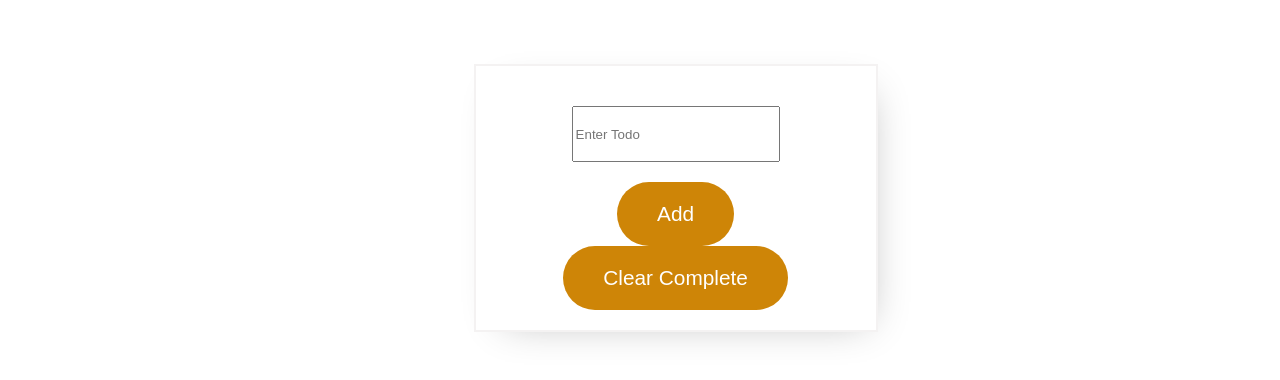
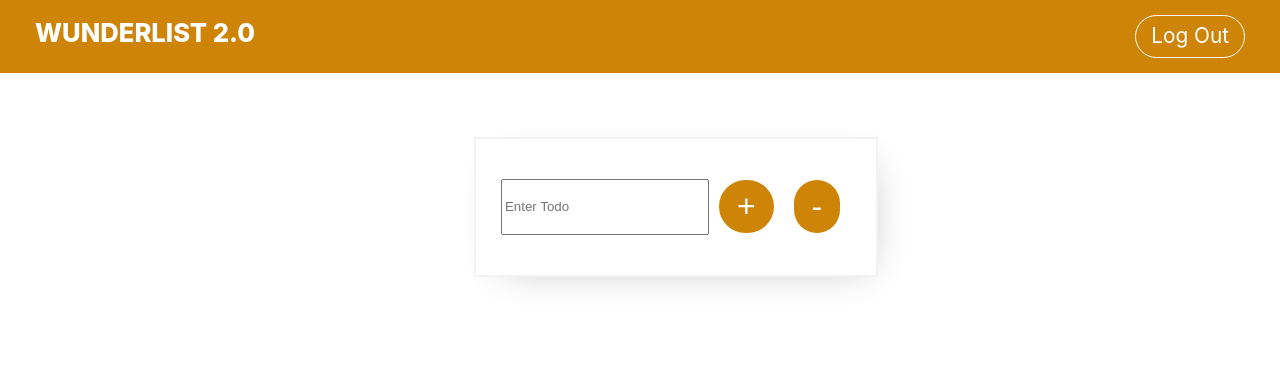
Before and after one commit to bw-wunderlist/bw-wunderlist-FE, a React (Create React App) app: page /todo in a window 1280 px wide. Shown: the top 380 px of the page. Built offline with nearby package versions, Linux system fonts and the light colour scheme.

Commit message:
styled todo

```diff
--- a/package.json
+++ b/package.json
@@ -5,8 +5,10 @@
   "dependencies": {
     "axios": "^0.18.0",
     "bootstrap": "^4.3.1",
+    "moment": "^2.24.0",
     "react": "^16.8.6",
     "react-bootstrap": "^1.0.0-beta.8",
+    "react-datetime-picker": "^2.3.0",
     "react-dom": "^16.8.6",
     "react-redux": "^7.0.2",
     "react-router": "^5.0.0",
--- /dev/null
+++ b/src/Components/Navbar/NavBar.css
@@ -0,0 +1,30 @@
+.nav{
+    display: flex;
+    justify-content: space-between;
+    padding: 15px 35px;
+    background: rgb(206, 133, 7);
+}
+h2{
+    font-size: 1.6rem;
+    font-weight: 800;
+    text-transform: uppercase;
+    color: #fff;
+    margin-top: 5px;
+}
+
+
+.logout{
+    font-size: 1.3rem;
+    text-decoration: none;
+    color: #fff;
+    border: 1px solid #fff;
+    padding: 10px 15px;
+    border-radius: 30px;
+    cursor: pointer;
+}
+
+
+.logout:hover{
+    color: #000;
+    border: 1px solid #000;
+}
--- /dev/null
+++ b/src/Components/Navbar/Navbar.js
@@ -0,0 +1,18 @@
+import React from "react";
+import './NavBar.css'
+import {Link} from 'react-router-dom';
+
+
+class NavBar extends React.Component {
+    render() {
+        return(
+            <div className="nav">
+                <h2>Wunderlist 2.0</h2>
+                <Link className="logout" to="/">Log Out</Link>
+            </div>
+        )
+    }
+}
+
+
+export default NavBar;
--- a/src/Components/Todo/Form.js
+++ b/src/Components/Todo/Form.js
@@ -2,6 +2,7 @@
 import {connect} from "react-redux";
 import {add, clear} from '../actions/actions'
 import Axios from "axios";
+import './Todo.css'
 
 
 
@@ -37,8 +38,9 @@
    }
     render(){
       return(
-         <div>
-            <form onSubmit={(e) => e.preventDefault()}>
+         <div className="form-bg">
+            <form className="newform" onSubmit={(e) => e.preventDefault()}>
+            <div className="todo-bg">
                   <input
                      value={this.state.input}
                      placeholder="Enter Todo"
@@ -50,8 +52,11 @@
                         }
                      }}
                   />
-               <button onClick={() => this.addHandler()}>Add</button>
-               <button onClick={() => this.clearCompleted()}>Clear Complete</button>
+                  <div className="btn-b">
+                     <button className="btn2" onClick={() => this.addHandler()}>+</button>
+                     <button className="btn2" onClick={() => this.clearCompleted()}>-</button>
+                  </div>
+               </div>
             </form>
          </div>
       )
--- a/src/Components/Todo/Item.js
+++ b/src/Components/Todo/Item.js
@@ -7,7 +7,7 @@
 const Item = (props) => {
    return(
       <div>
-         <Task onClick={props.toggle} complete={props.completed}>{props.todo.task}</Task>
+         <Task className="newItem" onClick={props.toggle} complete={props.completed}>{props.todo.task}</Task>
       </div>
    )
 }
--- a/src/Components/Todo/List.js
+++ b/src/Components/Todo/List.js
@@ -2,14 +2,16 @@
 import {connect} from "react-redux";
 import {toggle} from '../actions/actions'
 import Item from '../Todo/Item';
+import './Todo.css'
 
 
 const List = (props) => {
 
    return(
-      <div>
+      <div className="listItem">
          {props.todos.map(todo =>
             <Item
+
                key={todo.id}
                todo={todo}
                id={todo.id}
--- /dev/null
+++ b/src/Components/Todo/Todo.css
@@ -0,0 +1,41 @@
+.listItem{
+    background: rgb(255, 255, 255);
+    margin-top: 5%;
+    /* -webkit-box-shadow: 10px 10px 39px -21px rgba(0,0,0,0.2);
+    -moz-box-shadow: 10px 10px 39px -21px rgba(0,0,0,0.2);
+    box-shadow: 10px 10px 39px -21px rgba(0,0,0,0.2); */
+    color: rgb(206, 133, 7);
+    font-size: 1.8rem;
+
+}
+
+
+.newItem:hover{
+    background: rgb(206, 133, 7);
+    color: #fff;
+}
+
+.newItem{
+    border: 2px solid rgb(240, 240, 240);
+    padding: 20px 0;
+    margin: 30px 0;
+}
+
+
+.btn2{
+    /* width: 40px;
+    height: 40px; */
+    font-size: 2rem;
+    padding: 8px 18px;
+    margin: 0 10px;
+
+}
+
+
+
+
+.todo-bg{
+    display: flex;
+    align-items: center;
+
+}
--- a/src/Components/Todo/TodoApp.js
+++ b/src/Components/Todo/TodoApp.js
@@ -1,6 +1,7 @@
 import React from 'react';
 import List from '../Todo/List';
 import Form from '../Todo/Form';
+import NavBar from '../Navbar/Navbar';
 
 
 
@@ -8,8 +9,9 @@
 
         return(
             <div>
+                <NavBar />
+                <Form />
                 <List />
-                <Form />
             </div>
         );
 
```
Also changed, not shown: 1 other file (tests, documents, lock files or other folders). Lines whose indentation alone changed are shown as unchanged.
